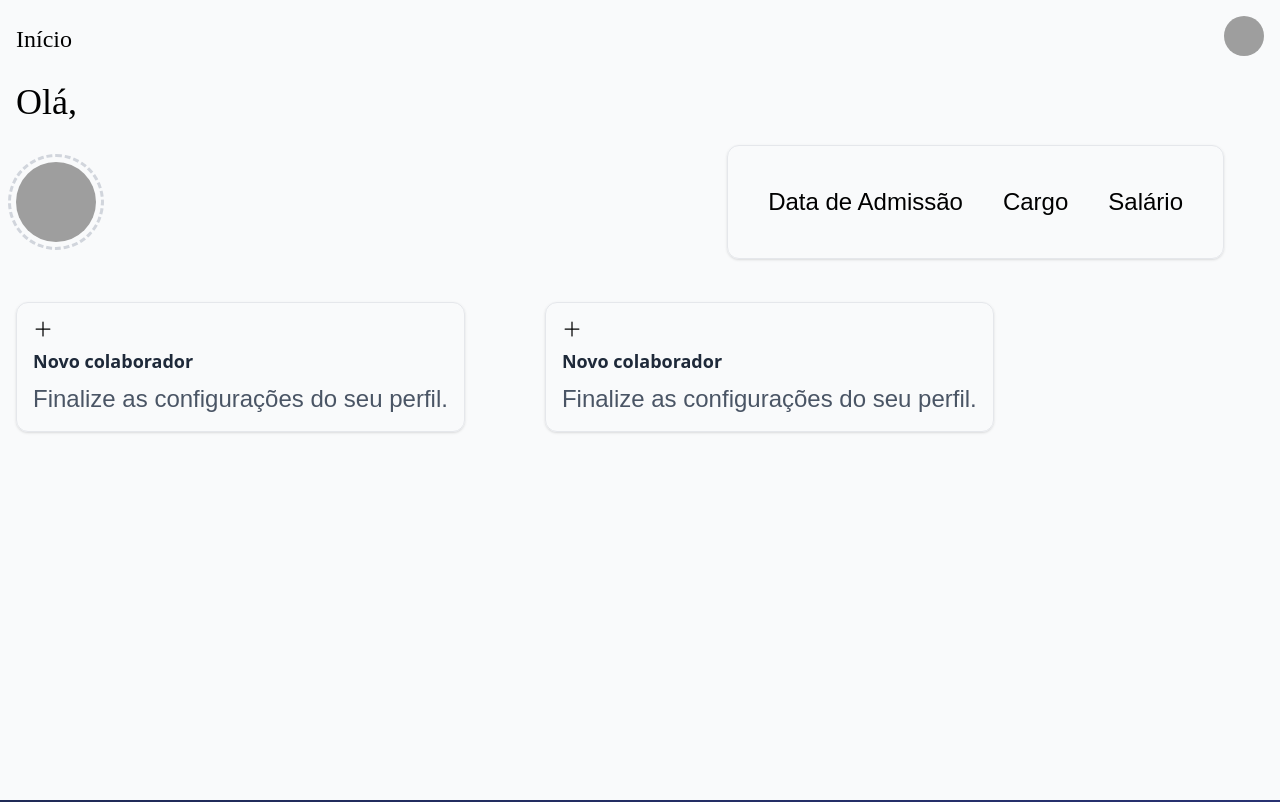
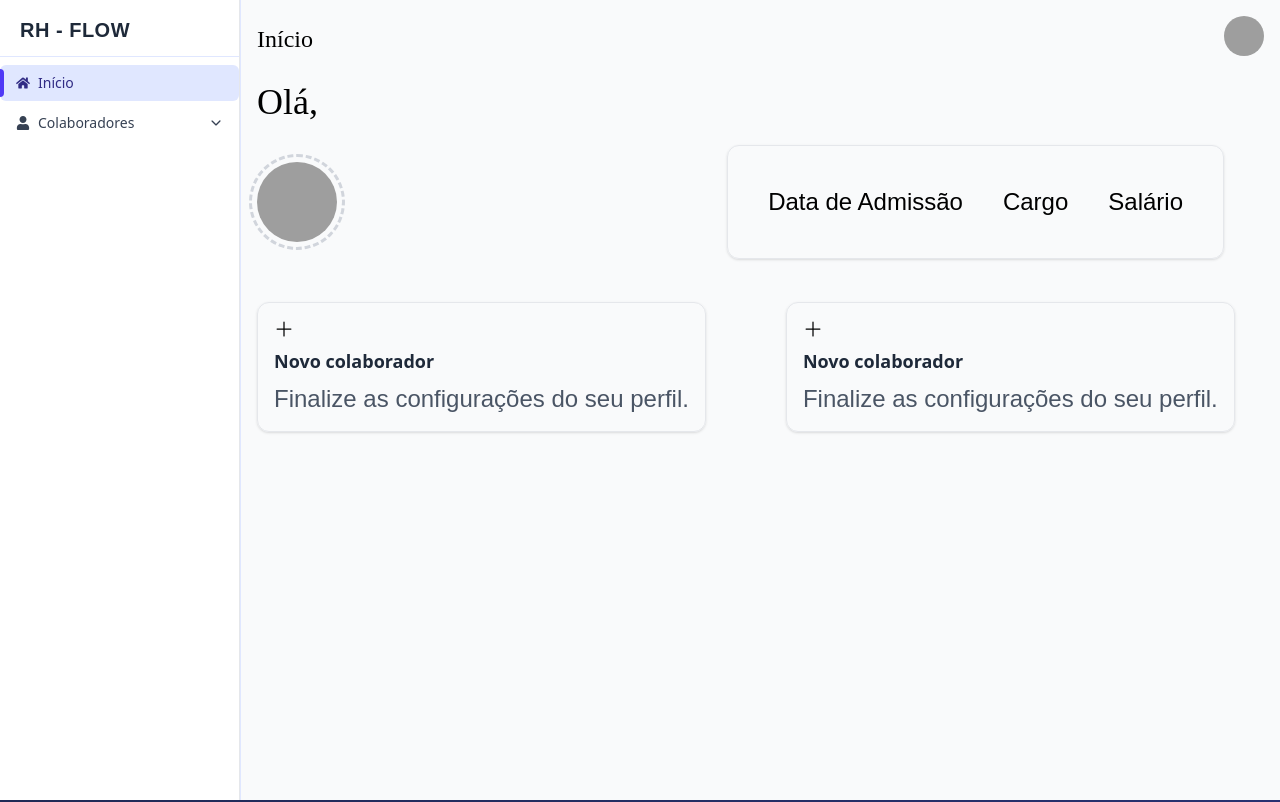
Before and after one commit to Grupo-02-Turma-JavaScript-07/Sistema-RH-Front, a React (Vite) app: page /perfil in a window 1280 px wide. Shown: the top 802 px of the page. Built offline with nearby package versions, Linux system fonts and the light colour scheme; grey boxes are pictures that could not be loaded; a web font is replaced by a local one.

Commit message:
refactor: renderizando sidebar no Perfil

```diff
--- a/src/pages/perfil/Perfil.tsx
+++ b/src/pages/perfil/Perfil.tsx
@@ -1,5 +1,6 @@
 import { Gear, Plus, UserCircle } from '@phosphor-icons/react';
 import { getColaboradorById } from '../../service/Service';
+import Sidebar from '../../components/sidebar/Sidebar';
 
 interface PerfilProps {
     idColaborador: number;
@@ -9,7 +10,9 @@ function Perfil({ idColaborador }: PerfilProps) {
     const colaborador = getColaboradorById(idColaborador);
 
     return (
-        <div className="p-4 mx-auto">
+        <div className='flex min-h-screen'>
+            <Sidebar />
+            <div className="w-full p-4">
                 <div className="flex flex-row justify-between items-center">
                     <h2 className="font-marko text-2xl ">Início</h2>
                     <div className="relative group">
@@ -72,6 +75,7 @@ function Perfil({ idColaborador }: PerfilProps) {
                     </div>
                 </div>
             </div>
+        </div>
     );
 }
 
```
Lines whose indentation alone changed are shown as unchanged.
